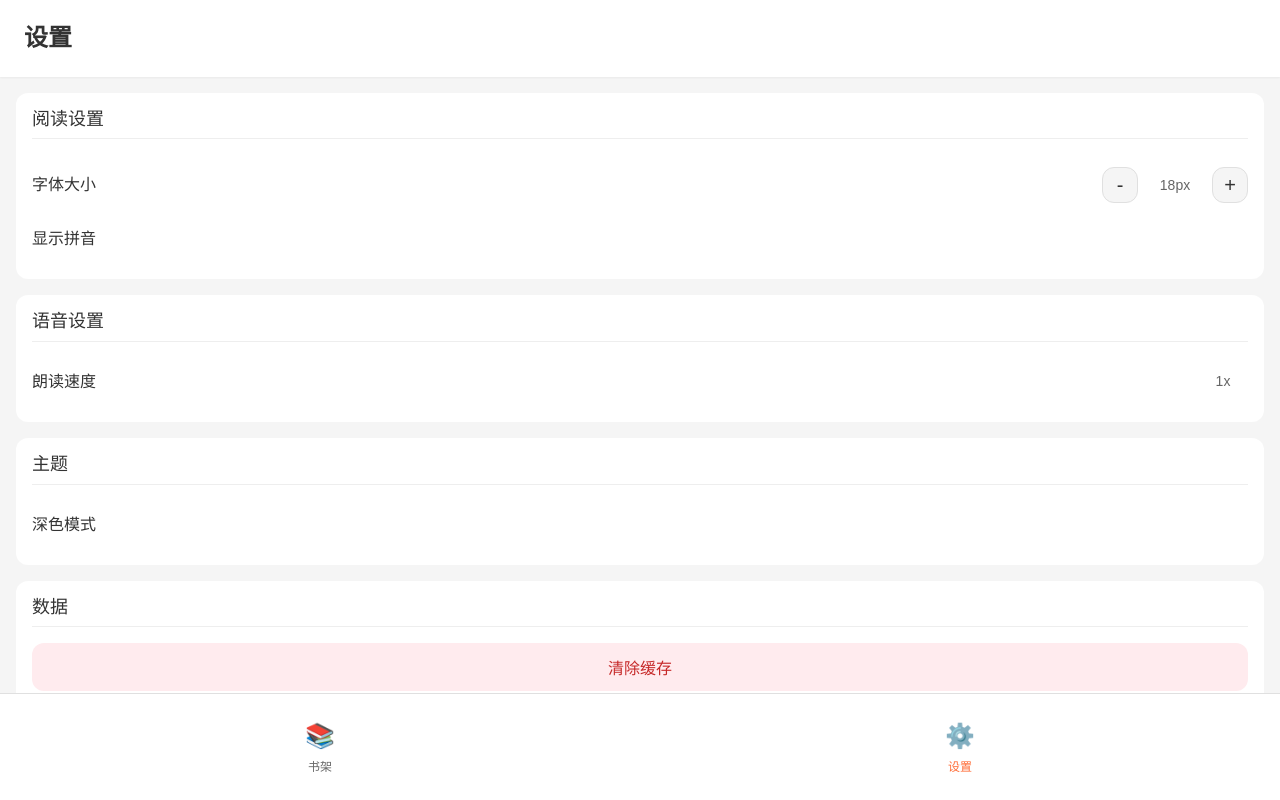
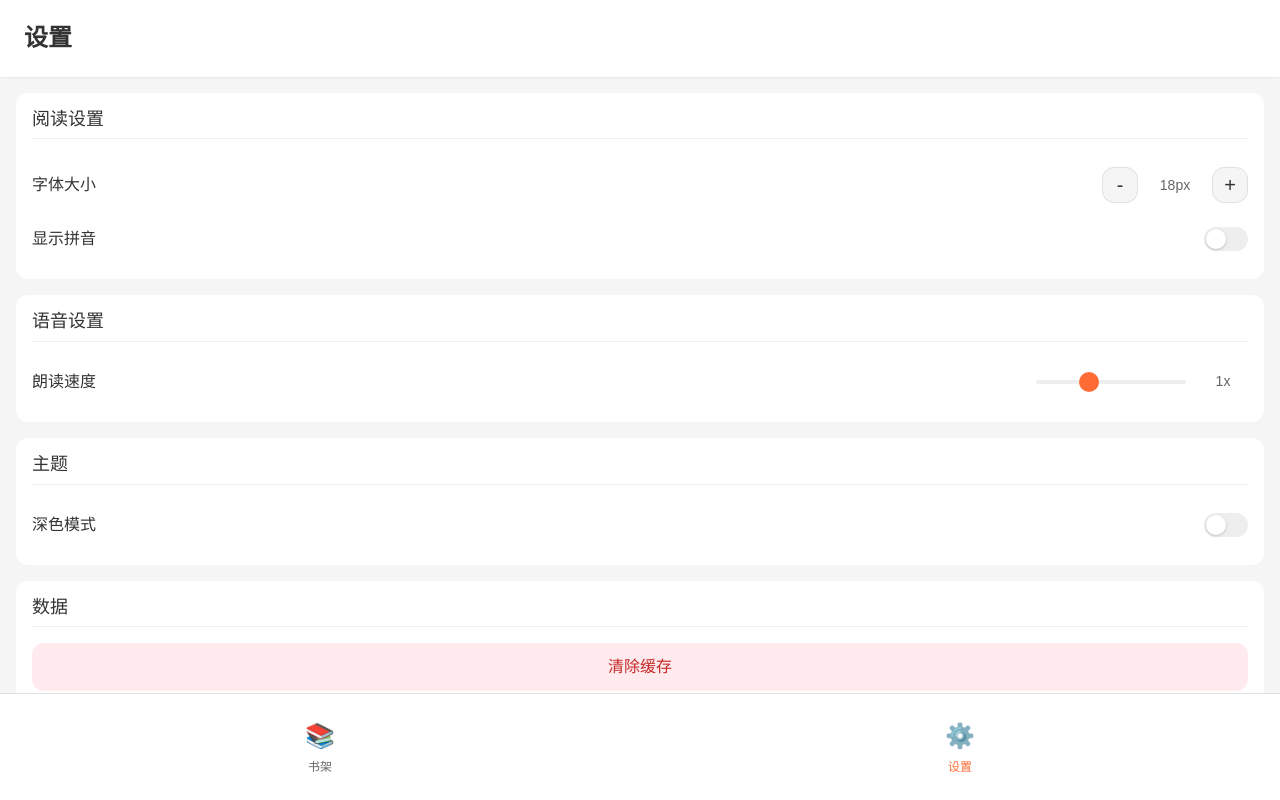
Before and after one commit to duckytan/buddhist-reader, a Vue app: page /settings in a window 1280 px wide. Built offline with nearby package versions, Linux system fonts and the light colour scheme.

Commit message:
修复：1) 拼音标注默认关闭 2) 重写设置页面使用原生组件

```diff
--- a/src/main.js
+++ b/src/main.js
@@ -2,6 +2,8 @@ import { createApp } from 'vue'
 import { createPinia } from 'pinia'
 import router from './router'
 import App from './App.vue'
+import Vant from 'vant'
+import 'vant/lib/index.css'
 
 import './assets/styles/reset.scss'
 import './assets/styles/global.scss'
@@ -10,5 +12,6 @@ const app = createApp(App)
 
 app.use(createPinia())
 app.use(router)
+app.use(Vant)
 
 app.mount('#app')
--- a/src/pages/Settings.vue
+++ b/src/pages/Settings.vue
@@ -19,7 +19,13 @@
 
         <div class="setting-item">
           <label class="setting-label">显示拼音</label>
-          <van-switch v-model="showPinyin" size="20px" />
+          <button
+            class="toggle-btn"
+            :class="{ active: showPinyin }"
+            @click="showPinyin = !showPinyin"
+          >
+            <span class="toggle-slider"></span>
+          </button>
         </div>
       </section>
 
@@ -29,12 +35,13 @@
         <div class="setting-item">
           <label class="setting-label">朗读速度</label>
           <div class="speed-control">
-            <van-slider
-              v-model="ttsSpeed"
-              :min="0.5"
-              :max="2.0"
-              :step="0.1"
-              active-color="#FF6B35"
+            <input
+              type="range"
+              v-model.number="ttsSpeed"
+              min="0.5"
+              max="2.0"
+              step="0.1"
+              class="speed-slider"
             />
             <span class="speed-display">{{ ttsSpeed }}x</span>
           </div>
@@ -46,7 +53,13 @@
 
         <div class="setting-item">
           <label class="setting-label">深色模式</label>
-          <van-switch v-model="isDarkMode" size="20px" />
+          <button
+            class="toggle-btn"
+            :class="{ active: isDarkMode }"
+            @click="isDarkMode = !isDarkMode"
+          >
+            <span class="toggle-slider"></span>
+          </button>
         </div>
       </section>
 
@@ -74,7 +87,7 @@
 
 <script setup>
 import { computed } from 'vue'
-import { Switch as VanSwitch, Slider as VanSlider, showToast } from 'vant'
+import { showToast } from 'vant'
 import { useSettingsStore } from '@/stores/settings'
 import { useThemeStore } from '@/stores/theme'
 import { clearStorage } from '@/utils/storage'
@@ -191,6 +204,7 @@ const handleClearCache = () => {
     color: var(--text-primary);
     font-size: var(--font-size-xl);
     transition: all var(--transition-fast);
+    cursor: pointer;
 
     &:hover {
       background-color: var(--highlight-bg);
@@ -206,8 +220,68 @@ const handleClearCache = () => {
     color: var(--text-secondary);
   }
 
-  .van-slider {
+  .speed-slider {
     width: 150px;
+    height: 4px;
+    appearance: none;
+    background: var(--divider-color);
+    border-radius: 2px;
+    outline: none;
+
+    &::-webkit-slider-thumb {
+      appearance: none;
+      width: 20px;
+      height: 20px;
+      background: var(--primary-color);
+      border-radius: 50%;
+      cursor: pointer;
+      transition: transform var(--transition-fast);
+
+      &:hover {
+        transform: scale(1.1);
+      }
+    }
+
+    &::-moz-range-thumb {
+      width: 20px;
+      height: 20px;
+      background: var(--primary-color);
+      border-radius: 50%;
+      cursor: pointer;
+      border: none;
+    }
+  }
+}
+
+.toggle-btn {
+  position: relative;
+  width: 44px;
+  height: 24px;
+  background-color: var(--divider-color);
+  border-radius: var(--radius-full);
+  cursor: pointer;
+  transition: background-color var(--transition-fast);
+  border: none;
+  padding: 0;
+
+  &.active {
+    background-color: var(--primary-color);
+  }
+
+  .toggle-slider {
+    position: absolute;
+    top: 2px;
+    left: 2px;
+    width: 20px;
+    height: 20px;
+    background-color: white;
+    border-radius: 50%;
+    transition: transform var(--transition-fast);
+    box-shadow: 0 1px 3px rgba(0, 0, 0, 0.2);
+  }
+
+  &.active .toggle-slider {
+    transform: translateX(20px);
   }
 }
 
@@ -220,6 +294,8 @@ const handleClearCache = () => {
   font-size: var(--font-size-base);
   font-weight: var(--font-weight-medium);
   transition: background-color var(--transition-fast);
+  border: none;
+  cursor: pointer;
 
   &:hover {
     background-color: #ffcdd2;
--- a/src/stores/settings.js
+++ b/src/stores/settings.js
@@ -4,7 +4,7 @@ import { ref, computed } from 'vue'
 export const useSettingsStore = defineStore('settings', () => {
   // State
   const fontSize = ref(18)
-  const showPinyin = ref(true)
+  const showPinyin = ref(false)
   const ttsSpeed = ref(1.0)
 
   // Load from localStorage on initialization
@@ -14,7 +14,7 @@ export const useSettingsStore = defineStore('settings', () => {
       if (saved) {
         const parsed = JSON.parse(saved)
         fontSize.value = parsed.fontSize || 18
-        showPinyin.value = parsed.showPinyin !== undefined ? parsed.showPinyin : true
+        showPinyin.value = parsed.showPinyin !== undefined ? parsed.showPinyin : false
         ttsSpeed.value = parsed.ttsSpeed || 1.0
       }
     } catch (error) {
```
